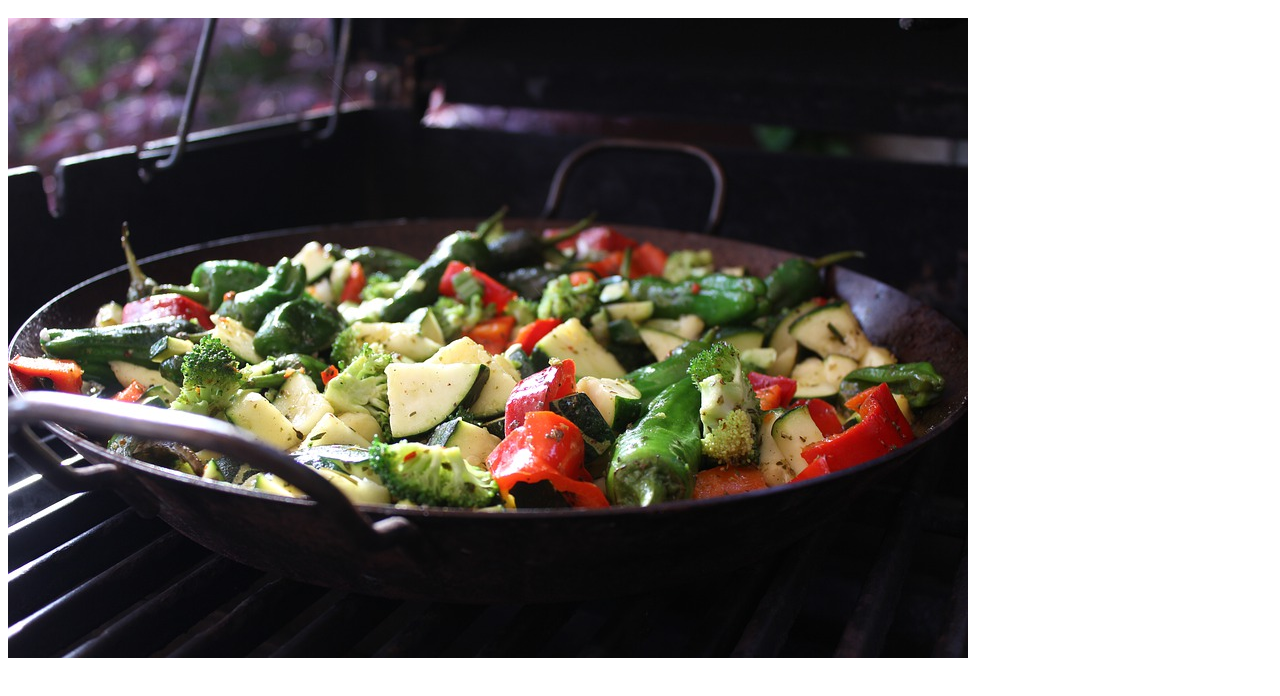
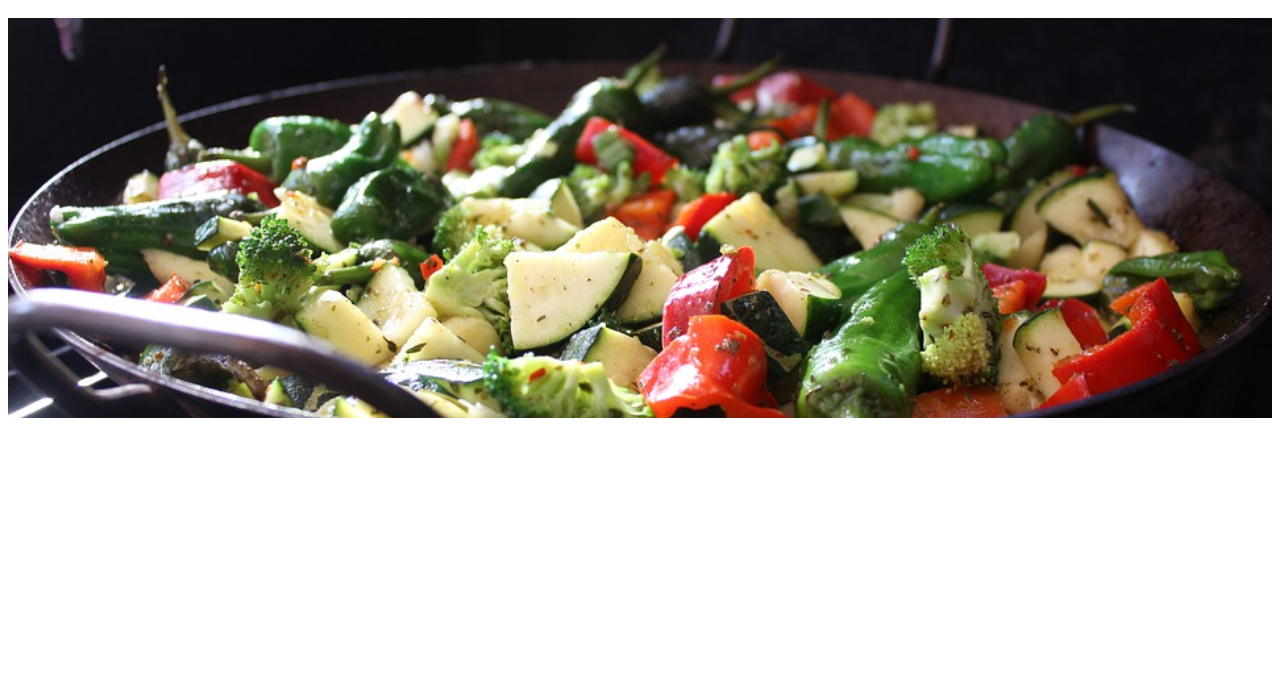
Before and after one commit to Priya-kolluru/madhu, a plain HTML site: page index.html in a window 1280 px wide. Shown: the part 48-744 px from the top of the page. Drawn offline with Linux system fonts and the light colour scheme.

Commit message:
Update style.css

```diff
--- a/stylesheet/style.css
+++ b/stylesheet/style.css
@@ -1,3 +1,9 @@
 h1{
   color:red;
 }
+img{
+
+  width:100%;
+  height:400px;
+  object-fit:cover;
+}
```
